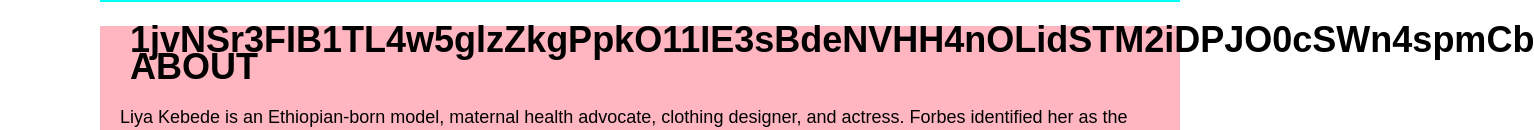
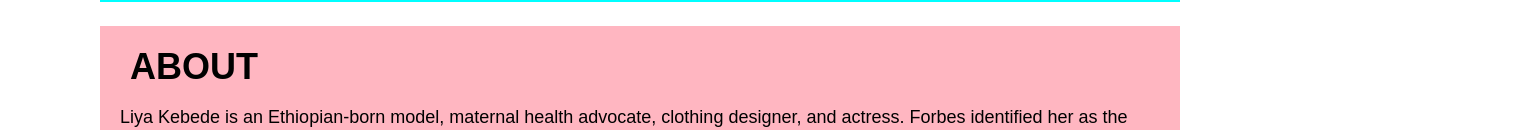
Before and after one commit to Bisratta/Tribute-page, a plain HTML site: page index.html in a window 1280 px wide. Shown: the part 760-890 px from the top of the page, 1534 px wide, since content can reach past the window. Drawn offline with Linux system fonts and the light colour scheme.

Commit message:
heade modified

```diff
--- a/index.html
+++ b/index.html
@@ -15,7 +15,7 @@
       <img src="https://s-media-cache-ak0.pinimg.com/originals/cf/a7/ae/cfa7ae828c001051a177b182040cd54f.jpg" height="400px" width="800px">
       </div>
         <div class="Liya-kebede">
-        <h1 id="about">1jvNSr3FIB1TL4w5glzZkgPpkO11IE3sBdeNVHH4nOLidSTM2iDPJO0cSWn4spmCb<br>ABOUT</h1>
+        <h1 id="about"><br>ABOUT</h1>
         <P>Liya Kebede is an Ethiopian-born model, maternal health advocate, clothing designer, and actress. Forbes identified her as the eleventh-highest-paid top model in the world in 2007, and she has appeared three times on the cover of U.S. Vogue.
 
         Kebede has served as the WHO's Ambassador for Maternal, Newborn and Child Health since 2005.
```
